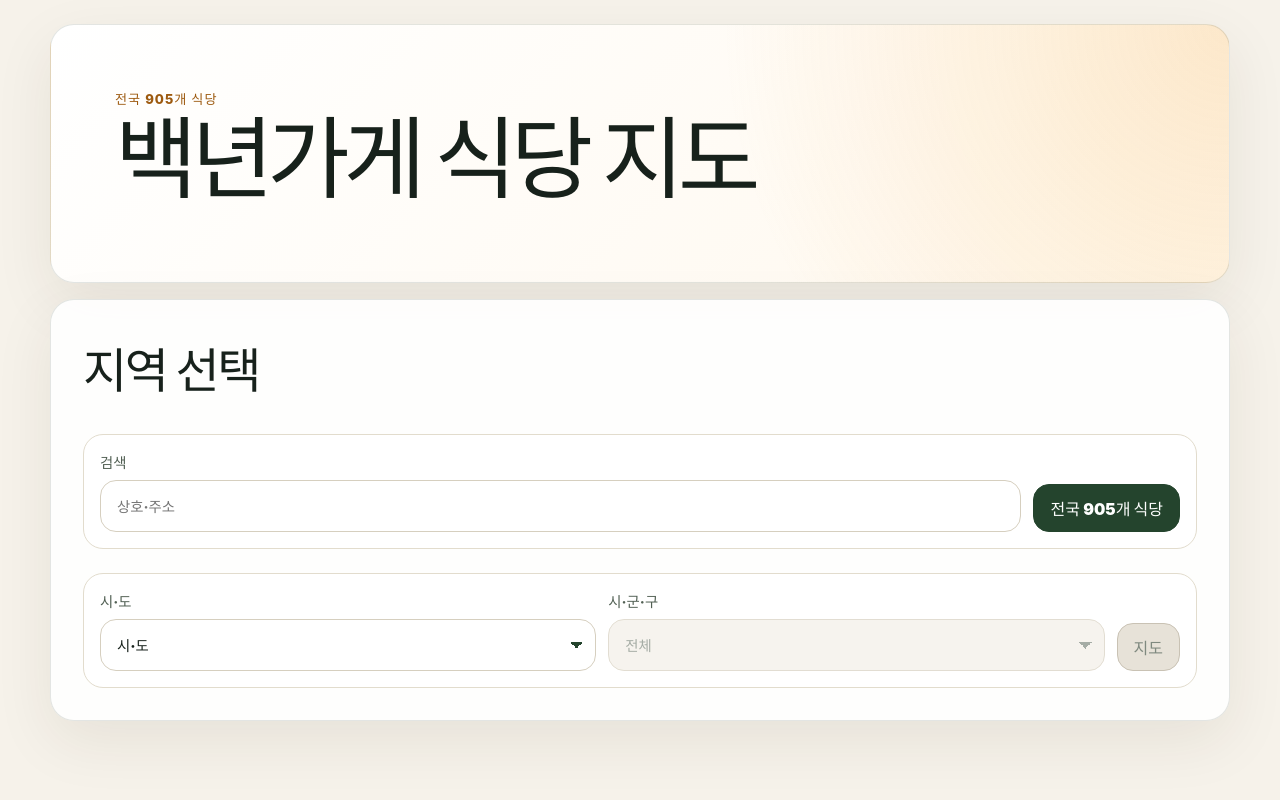
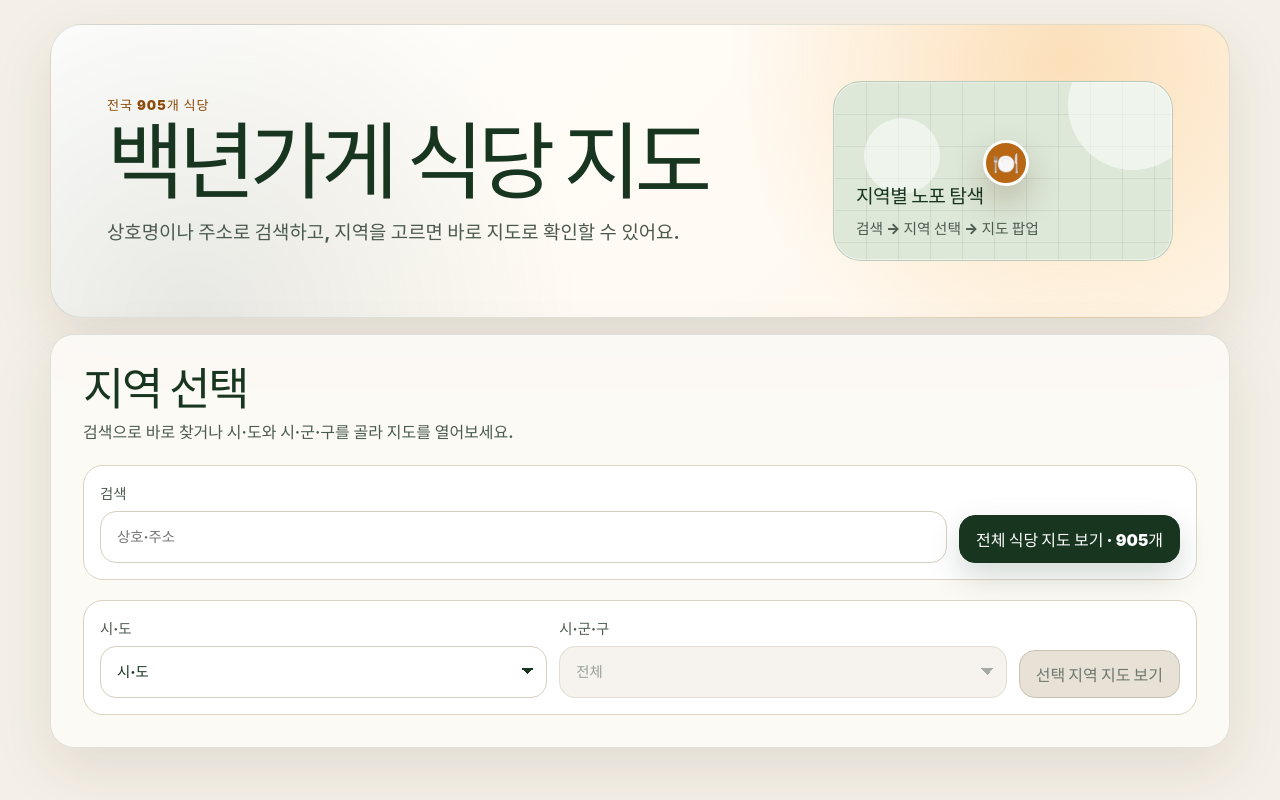
Before and after one commit to nukk-pain/food-guides, a React (Vite) app: page / in a window 1280 px wide. Built offline with nearby package versions, Linux system fonts and the light colour scheme.

Commit message:
feat: apply design system to restaurant map

```diff
--- a/src/App.css
+++ b/src/App.css
@@ -1,16 +1,22 @@
 :root {
-  --color-ink: #17211b;
-  --color-muted: #526054;
-  --color-soft: #778071;
-  --color-line: #e2dccd;
-  --color-surface: rgba(255, 255, 255, 0.9);
+  --color-ink: #17351f;
+  --color-muted: #4b5a4e;
+  --color-soft: #687566;
+  --color-line: #ddd3c3;
+  --color-surface: rgba(252, 250, 246, 0.94);
   --color-surface-strong: #ffffff;
-  --color-warm: #fff8ed;
-  --color-primary: #24442d;
-  --color-primary-strong: #18301f;
-  --color-accent: #d97818;
-  --shadow-card: 0 20px 60px rgba(46, 35, 18, 0.08);
+  --color-warm: #fff7ea;
+  --color-neutral: #f5f0e7;
+  --color-primary: #17351f;
+  --color-primary-strong: #0f2716;
+  --color-accent: #b86714;
+  --color-accent-strong: #8c4a0a;
+  --color-map-wash: #dde8d9;
+  --color-focus: #f3a33a;
+  --shadow-card: 0 20px 60px rgba(45, 35, 18, 0.1);
+  --shadow-control: 0 10px 28px rgba(45, 35, 18, 0.08);
   --radius-card: 24px;
+  --radius-hero: 32px;
   --radius-control: 16px;
 }
 
@@ -28,24 +34,33 @@
 .list-panel,
 .map-panel,
 .region-panel {
-  border: 1px solid rgba(42, 64, 48, 0.13);
+  border: 1px solid rgba(23, 53, 31, 0.13);
   border-radius: var(--radius-card);
   background: var(--color-surface);
   box-shadow: var(--shadow-card);
 }
 
 .hero-panel {
-  padding: clamp(28px, 7vw, 64px);
+  display: grid;
+  gap: clamp(20px, 4vw, 40px);
+  align-items: center;
+  padding: clamp(28px, 6vw, 56px);
+  border-radius: var(--radius-hero);
   background:
-    radial-gradient(circle at top right, rgba(244, 178, 84, 0.24), transparent 42%),
-    linear-gradient(135deg, #ffffff 0%, #fff8ed 100%);
+    radial-gradient(circle at 86% 12%, rgba(243, 163, 58, 0.3), transparent 32%),
+    radial-gradient(circle at 12% 100%, rgba(23, 53, 31, 0.1), transparent 36%),
+    linear-gradient(135deg, #ffffff 0%, #fff7ea 100%);
+}
+
+.hero-copy-block {
+  max-width: 760px;
 }
 
 .eyebrow {
   margin: 0 0 8px;
-  color: #9d5a10;
+  color: var(--color-accent-strong);
   font-size: 0.82rem;
-  font-weight: 800;
+  font-weight: 900;
   letter-spacing: 0.08em;
   text-transform: uppercase;
 }
@@ -59,37 +74,115 @@ p {
 h1 {
   max-width: 760px;
   margin-bottom: 16px;
-  font-size: clamp(2.5rem, 8vw, 5.6rem);
-  line-height: 0.96;
+  font-size: clamp(2.55rem, 7.6vw, 5.25rem);
+  line-height: 0.95;
   letter-spacing: -0.07em;
 }
 
 .hero-copy {
-  max-width: 640px;
+  max-width: 620px;
   margin-bottom: 0;
   color: var(--color-muted);
-  font-size: clamp(1rem, 2.4vw, 1.2rem);
+  font-size: clamp(1rem, 2.2vw, 1.18rem);
+  font-weight: 650;
+  line-height: 1.55;
+}
+
+.hero-map-card {
+  position: relative;
+  display: grid;
+  min-height: 180px;
+  gap: 8px;
+  align-content: end;
+  overflow: hidden;
+  border: 1px solid rgba(23, 53, 31, 0.16);
+  border-radius: 28px;
+  padding: 22px;
+  background:
+    linear-gradient(90deg, rgba(23, 53, 31, 0.08) 1px, transparent 1px) 0 0 / 32px 32px,
+    linear-gradient(rgba(23, 53, 31, 0.08) 1px, transparent 1px) 0 0 / 32px 32px,
+    var(--color-map-wash);
+  box-shadow: inset 0 0 0 1px rgba(255, 255, 255, 0.52);
+}
+
+.hero-map-card::before,
+.hero-map-card::after {
+  position: absolute;
+  content: '';
+  border-radius: 999px;
+  background: rgba(255, 255, 255, 0.55);
+}
+
+.hero-map-card::before {
+  width: 130px;
+  height: 130px;
+  top: -42px;
+  right: -26px;
+}
+
+.hero-map-card::after {
+  width: 76px;
+  height: 76px;
+  left: 30px;
+  top: 36px;
+}
+
+.hero-map-pin {
+  position: absolute;
+  top: 58px;
+  left: min(44%, 170px);
+  display: grid;
+  width: 46px;
+  height: 46px;
+  place-items: center;
+  border: 3px solid #fff;
+  border-radius: 999px;
+  background: var(--color-accent);
+  box-shadow: 0 16px 34px rgba(92, 56, 17, 0.28);
+  font-size: 1.35rem;
+}
+
+.hero-map-card strong,
+.hero-map-card > span:not(.hero-map-pin) {
+  position: relative;
+  z-index: 1;
+}
+
+.hero-map-card strong {
+  font-size: 1.2rem;
+  letter-spacing: -0.03em;
+}
+
+.hero-map-card > span:not(.hero-map-pin) {
+  color: var(--color-muted);
+  font-size: 0.92rem;
+  font-weight: 800;
 }
 
 .region-panel {
   display: grid;
-  gap: 24px;
+  gap: 20px;
   margin-top: 16px;
-  padding: clamp(16px, 5vw, 32px);
+  padding: clamp(16px, 4vw, 32px);
 }
 
 .region-heading h2 {
   margin-bottom: 8px;
-  font-size: clamp(1.8rem, 6vw, 3rem);
+  font-size: clamp(1.8rem, 5vw, 2.8rem);
+  line-height: 1;
   letter-spacing: -0.05em;
 }
 
 .region-heading p:last-child {
+  max-width: 680px;
   margin-bottom: 0;
   color: var(--color-muted);
+  font-weight: 650;
+  line-height: 1.55;
 }
 
-.landing-search-card {
+.landing-search-card,
+.region-select-grid {
   display: grid;
   gap: 12px;
   border: 1px solid var(--color-line);
@@ -98,15 +191,17 @@ h1 {
   background: var(--color-surface-strong);
 }
 
-.search-box {
+.search-box,
+.select-box {
   display: grid;
   gap: 8px;
   color: var(--color-muted);
   font-size: 0.9rem;
-  font-weight: 800;
+  font-weight: 850;
 }
 
-.search-box input {
+.search-box input,
+.select-box select {
   width: 100%;
   min-height: 52px;
   border: 1px solid #d6cfbf;
@@ -114,7 +209,28 @@ h1 {
   padding: 14px 16px;
   color: var(--color-ink);
   background: #fff;
+  box-shadow: 0 0 0 rgba(0, 0, 0, 0);
   font: inherit;
+  transition:
+    border-color 0.15s ease,
+    box-shadow 0.15s ease,
+    background-color 0.15s ease;
+}
+
+.select-box select {
+  appearance: none;
+  padding-right: 42px;
+  background:
+    linear-gradient(45deg, transparent 50%, var(--color-primary) 50%) right 18px center / 7px 7px no-repeat,
+    linear-gradient(135deg, var(--color-primary) 50%, transparent 50%) right 12px center / 7px 7px no-repeat,
+    #fff;
+  font-weight: 900;
+}
+
+.search-box input:hover,
+.select-box select:hover:not(:disabled) {
+  border-color: rgba(23, 53, 31, 0.42);
+  box-shadow: var(--shadow-control);
 }
 
 .search-box input:focus-visible,
@@ -125,7 +241,7 @@ h1 {
 .restaurant-list-button:focus-visible,
 .selected-area-row button:focus-visible,
 .search-preview button:focus-visible {
-  outline: 3px solid rgba(217, 120, 24, 0.35);
+  outline: 3px solid rgba(243, 163, 58, 0.45);
   outline-offset: 2px;
 }
 
@@ -142,6 +258,11 @@ h1 {
   font: inherit;
   font-weight: 900;
   text-decoration: none;
+  transition:
+    transform 0.15s ease,
+    border-color 0.15s ease,
+    box-shadow 0.15s ease,
+    background-color 0.15s ease;
 }
 
 .primary-action,
@@ -149,18 +270,22 @@ h1 {
   border-color: var(--color-primary);
   color: #fff;
   background: var(--color-primary);
+  box-shadow: 0 14px 32px rgba(23, 53, 31, 0.18);
 }
 
 .primary-action:hover,
 .action-button--primary:hover {
   background: var(--color-primary-strong);
+  transform: translateY(-1px);
 }
 
 .primary-action:disabled {
   cursor: not-allowed;
   border-color: #c9c2b4;
-  color: #7f897f;
-  background: #e7e2d8;
+  color: #6d786d;
+  background: #e8e1d5;
+  box-shadow: none;
+  transform: none;
 }
 
 .search-preview {
@@ -179,50 +304,27 @@ h1 {
   color: var(--color-ink);
   background: #fff;
   font: inherit;
+  transition:
+    border-color 0.15s ease,
+    box-shadow 0.15s ease,
+    transform 0.15s ease;
+}
+
+.search-preview button:hover {
+  border-color: var(--color-accent);
+  box-shadow: var(--shadow-control);
+  transform: translateY(-1px);
 }
 
 .search-preview span {
   color: var(--color-soft);
   font-size: 0.9rem;
-  font-weight: 700;
-}
-
-.region-select-grid {
-  display: grid;
-  gap: 12px;
-  border: 1px solid var(--color-line);
-  border-radius: 20px;
-  padding: 16px;
-  background: var(--color-surface-strong);
-}
-
-.select-box {
-  display: grid;
-  gap: 8px;
-  color: var(--color-muted);
-  font-size: 0.9rem;
-  font-weight: 800;
-}
-
-.select-box select {
-  width: 100%;
-  min-height: 52px;
-  appearance: none;
-  border: 1px solid #d6cfbf;
-  border-radius: var(--radius-control);
-  padding: 14px 42px 14px 16px;
-  color: var(--color-ink);
-  background:
-    linear-gradient(45deg, transparent 50%, var(--color-primary) 50%) right 18px center / 7px 7px no-repeat,
-    linear-gradient(135deg, var(--color-primary) 50%, transparent 50%) right 12px center / 7px 7px no-repeat,
-    #fff;
-  font: inherit;
-  font-weight: 900;
+  font-weight: 750;
 }
 
 .select-box select:disabled {
   cursor: not-allowed;
-  color: #7f897f;
+  color: #6d786d;
   background:
     linear-gradient(45deg, transparent 50%, #7f897f 50%) right 18px center / 7px 7px no-repeat,
     linear-gradient(135deg, #7f897f 50%, transparent 50%) right 12px center / 7px 7px no-repeat,
@@ -250,16 +352,16 @@ h1 {
   overflow: hidden;
   min-height: 62vh;
   padding: 0;
-  background: #d9e4d8;
+  background: var(--color-map-wash);
 }
 
 .restaurant-map {
   min-height: 62vh;
   height: 100%;
   overflow: hidden;
-  border: 1px solid rgba(42, 64, 48, 0.13);
+  border: 1px solid rgba(23, 53, 31, 0.13);
   border-radius: var(--radius-card);
-  background: #d9e4d8;
+  background: var(--color-map-wash);
   box-shadow: var(--shadow-card);
 }
 
@@ -346,7 +448,7 @@ h1 {
 }
 
 .selected-card {
-  padding: 18px;
+  padding: 20px;
   background: var(--color-warm);
 }
 
@@ -385,6 +487,12 @@ h1 {
   padding: 0 12px;
   color: var(--color-muted);
   font-size: 0.9rem;
+}
+
+.map-link-row a:hover,
+.action-button:hover:not(.action-button--primary) {
+  border-color: rgba(23, 53, 31, 0.34);
+  box-shadow: var(--shadow-control);
 }
 
 .selected-card dl {
@@ -460,11 +568,19 @@ h1 {
 
   .hero-panel {
     padding: 24px;
-    border-radius: 20px;
+    border-radius: 22px;
   }
 
   h1 {
-    font-size: clamp(2.2rem, 13vw, 4rem);
+    font-size: clamp(2.2rem, 12vw, 3.8rem);
+  }
+
+  .hero-map-card {
+    min-height: 148px;
+  }
+
+  .primary-action {
+    width: 100%;
   }
 
   .region-select-grid {
@@ -485,6 +601,10 @@ h1 {
 }
 
 @media (min-width: 861px) {
+  .hero-panel {
+    grid-template-columns: minmax(0, 1fr) minmax(260px, 340px);
+  }
+
   .landing-search-card {
     grid-template-columns: minmax(0, 1fr) auto;
     align-items: end;
--- a/src/App.tsx
+++ b/src/App.tsx
@@ -120,8 +120,16 @@ function App() {
   return (
     <main className="app-shell">
       <section className="hero-panel" aria-labelledby="page-title">
-        <p className="eyebrow">전국 {restaurants.length.toLocaleString('ko-KR')}개 식당</p>
-        <h1 id="page-title">백년가게 식당 지도</h1>
+        <div className="hero-copy-block">
+          <p className="eyebrow">전국 {restaurants.length.toLocaleString('ko-KR')}개 식당</p>
+          <h1 id="page-title">백년가게 식당 지도</h1>
+          <p className="hero-copy">상호명이나 주소로 검색하고, 지역을 고르면 바로 지도로 확인할 수 있어요.</p>
+        </div>
+        <div className="hero-map-card" aria-hidden="true">
+          <span className="hero-map-pin">🍽️</span>
+          <strong>지역별 노포 탐색</strong>
+          <span>검색 → 지역 선택 → 지도 팝업</span>
+        </div>
       </section>
 
       {loadState === 'loading' && <StatusCard title="데이터를 불러오는 중입니다" description="정적 JSON 파일을 읽고 있어요." />}
@@ -195,11 +203,13 @@ function RegionPicker({
   onAllSelect: () => void
 }) {
   const previewResults = query.trim() ? searchResults.slice(0, 6) : []
+  const primaryMapActionLabel = query.trim() ? '검색 결과 지도 보기' : '전체 식당 지도 보기'
 
   return (
     <section className="region-panel" aria-labelledby="region-title">
       <div className="region-heading">
         <h2 id="region-title">지역 선택</h2>
+        <p>검색으로 바로 찾거나 시·도와 시·군·구를 골라 지도를 열어보세요.</p>
       </div>
 
       <div className="landing-search-card">
@@ -210,7 +220,7 @@ function RegionPicker({
           placeholder="상호·주소"
         />
         <button className="primary-action" type="button" onClick={onAllSelect}>
-          전국 {allCount.toLocaleString('ko-KR')}개 식당
+          {primaryMapActionLabel} · {allCount.toLocaleString('ko-KR')}개
         </button>
       </div>
 
@@ -249,7 +259,7 @@ function RegionPicker({
           </select>
         </label>
         <button className="primary-action" type="button" disabled={!activeProvince} onClick={onAreaOpen}>
-          지도
+          선택 지역 지도 보기
         </button>
       </div>
     </section>
--- a/src/index.css
+++ b/src/index.css
@@ -1,6 +1,6 @@
 :root {
-  color: #17211b;
-  background: #f6f2ea;
+  color: #17351f;
+  background: #f5f0e7;
   font-family:
     Inter, ui-sans-serif, system-ui, -apple-system, BlinkMacSystemFont, 'Segoe UI', sans-serif;
   font-synthesis: none;
```
Also changed, not shown: 2 other files (tests, documents, lock files or other folders).
